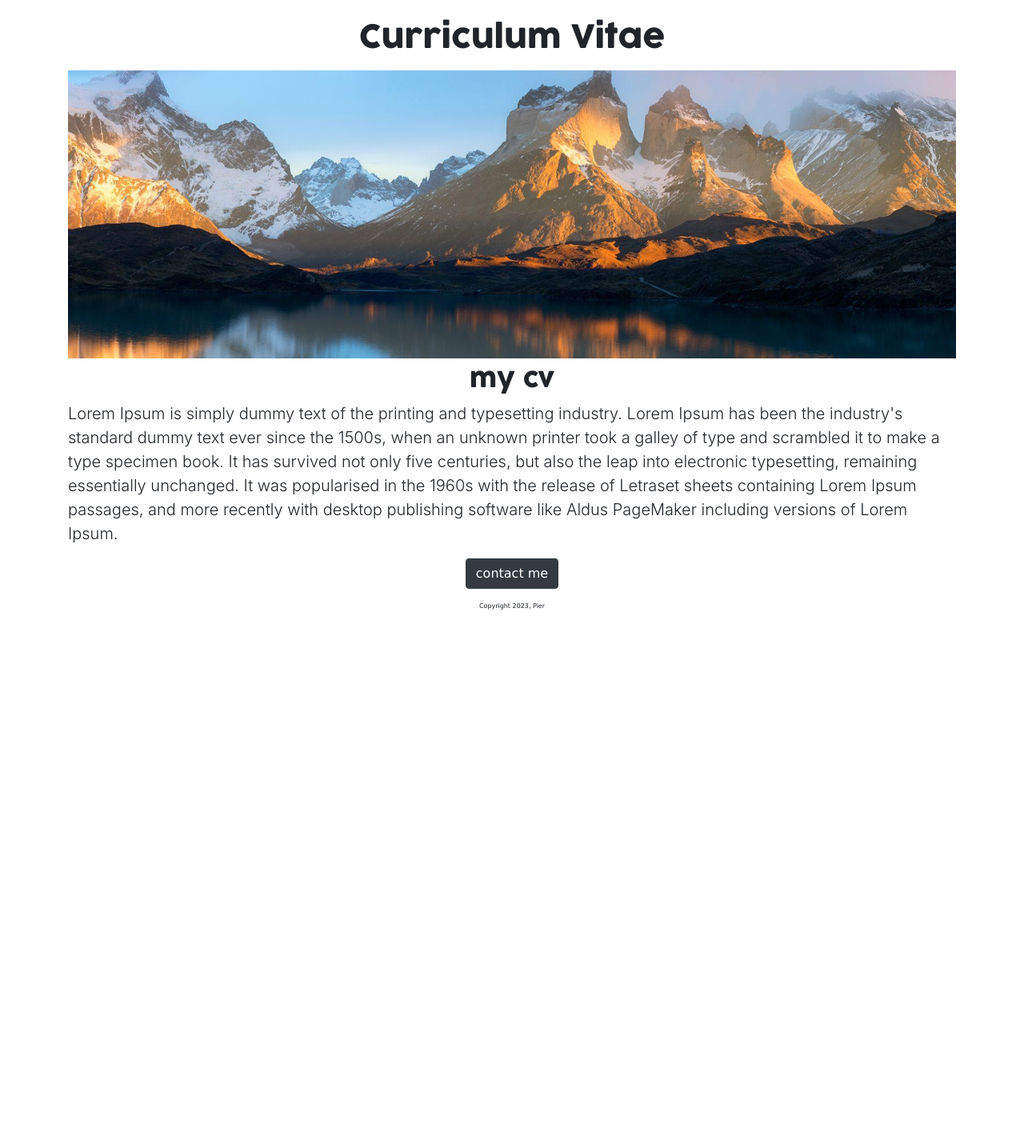
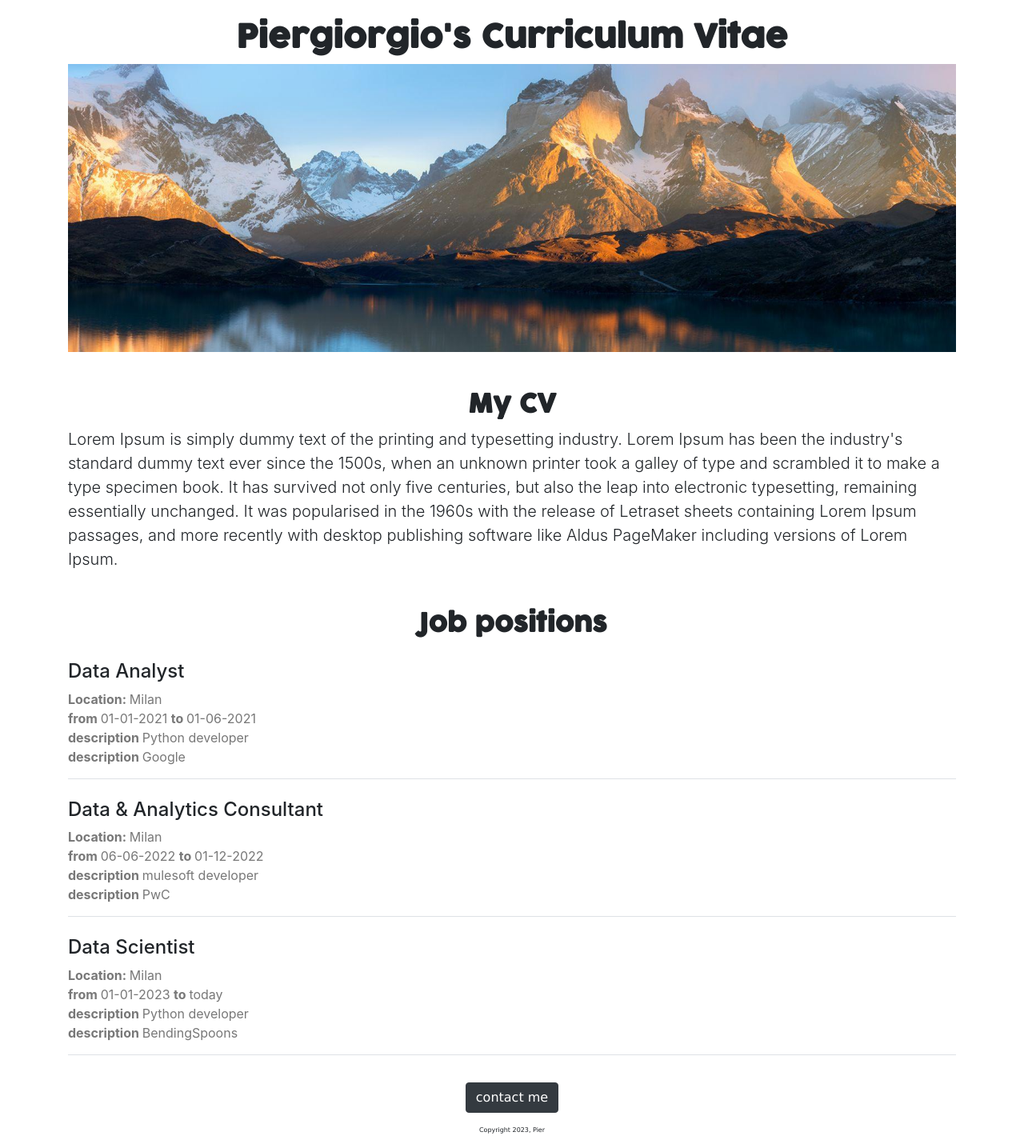
Before and after one commit to joe-pier/WebApp, a Flask app: page / in a window 1280 px wide. Shown: the whole page at 80% size. Before the commit the page ends 762 px from the top, so only its background shows below. Run offline with Flask 2, Linux system fonts and the light colour scheme.

Commit message:
added jobs

```diff
--- a/app.py
+++ b/app.py
@@ -2,10 +2,42 @@ from flask import Flask, render_template
 
 app = Flask(__name__) # instance of class Flask
 
+jobs = [
+    {
+    "id":3,
+    "title": "Data Analyst",
+    "company": "Google",
+    "jobdescription": "Python developer",
+    "location": "Milan",
+    "start": "01-01-2021",
+    "end" : "01-06-2021"
+    }
+    ,
+    {
+    "id":1,
+    "title": "Data & Analytics Consultant",
+    "company": "PwC",
+    "jobdescription": "mulesoft developer",
+    "location": "Milan",
+    "start": "06-06-2022",
+    "end" : "01-12-2022"
+    }
+    ,
+    {
+    "id":2,
+    "title": "Data Scientist",
+    "company": "BendingSpoons",
+    "jobdescription": "Python developer",
+    "location": "Milan",
+    "start": "01-01-2023"
+    }
+
+]
+
 @app.route("/") # any website has a route. a part of the url after the url
 # this is going to match the empty route
 def hello_world():
-    return render_template('home.html')
+    return render_template('home.html', jobs= jobs, name = "Piergiorgio")
 
 if __name__ == "__main__":
     app.run(host = "0.0.0.0", debug = True)
--- a/templates/home.html
+++ b/templates/home.html
@@ -1,7 +1,7 @@
 <!DOCTYPE html>
 <html>
     <head>
-        <title>Personal Site</title>
+        <title>{{name}}'s Personal WebSite</title>
         <meta charset="utf-8">
         <meta name="viewport" content="width=device-width, initial-scale=1">
         <link rel="stylesheet" href="https://cdn.jsdelivr.net/npm/bootstrap@4.3.1/dist/css/bootstrap.min.css" integrity="sha384-ggOyR0iXCbMQv3Xipma34MD+dH/1fQ784/j6cY/iJTQUOhcWr7x9JvoRxT2MZw1T" crossorigin="anonymous">
@@ -19,17 +19,29 @@
     </head>
     <body>
         <div class = "container">
-            <h1 class = "text-center mt-4 mb-3" style="font-family: Cocogoose;">Curriculum Vitae</h1>
+            <h1 class = "text-center mt-4 mb-30 font-weight-bold" style="font-family: Cocogoose;">
+                {{name}}'s Curriculum Vitae
+            </h1>
             <img class = "img-fluid" id = "banner" src = "http://127.0.0.1:5000/static/image.jpg" height="350" class="center">
-            <h2 class = "text-center mt-2" style="font-family: Cocogoose;">my cv</h2>
+            <h2 class = "text-center mt-5" style="font-family: Cocogoose;margin-top: 40px;">
+                <b>My CV</b>
+            </h2>
                 <p class = "lead"> Lorem Ipsum is simply dummy text of the printing and typesetting industry. Lorem Ipsum has been the industry's standard
                     dummy text ever since the 1500s, when an unknown printer took a galley of type and scrambled it to make a type specimen book.
                     It has survived not only five centuries, but also the leap into electronic typesetting, remaining essentially unchanged.
                     It was popularised in the 1960s with the release of Letraset sheets containing Lorem Ipsum passages, and more recently with
                     desktop publishing software like Aldus PageMaker including versions of Lorem Ipsum.
                 </p>
+                <h2 class = "text-center mt-5" style="font-family: Cocogoose;">
+                    <b>Job positions</b>
+                </h2>
+                <p>
+                    {%for job in jobs%}
+                        {%include 'jobtemplate.html'%}
+                    {% endfor %}
+                </p>
             <div style = "font-size: 8px; font-family: Verdana, Geneva, Tahoma, sans-serif; text-align: center;">
-                <button class="btn btn-dark"> contact me </button>
+                <button class="btn btn-dark" style = "margin-top: 18px;"> contact me </button>
                 <p class ="mt-3">Copyright 2023, Pier</p>
             </div>
         </div>
--- /dev/null
+++ b/templates/jobtemplate.html
@@ -0,0 +1,11 @@
+<div class = "border-bottom" style = "margin-top: 24px; margin-bottom: 15px">
+    <h4 > {{job['title']}}</h4>
+    <div style = "color: rgb(120 120 120); "><b>Location: </b>{{job['location']}}  </div>
+    <div style = "color: rgb(120 120 120); "><b>from </b>{{job['start']}} <b>to </b> {% if "end" in job%} {{job['end']}}{%else%} today {% endif %}  </div>
+    {% if "jobdescription" in job%}
+    <div style = "color: rgb(120 120 120);"><b>description </b>{{job['jobdescription']}}  </div>
+    {% endif %}
+    {% if "company" in job%}
+    <div style = "color: rgb(120 120 120); margin-bottom: 15px; "><b>description </b>{{job['company']}}  </div>
+    {% endif %}
+</div>
```
